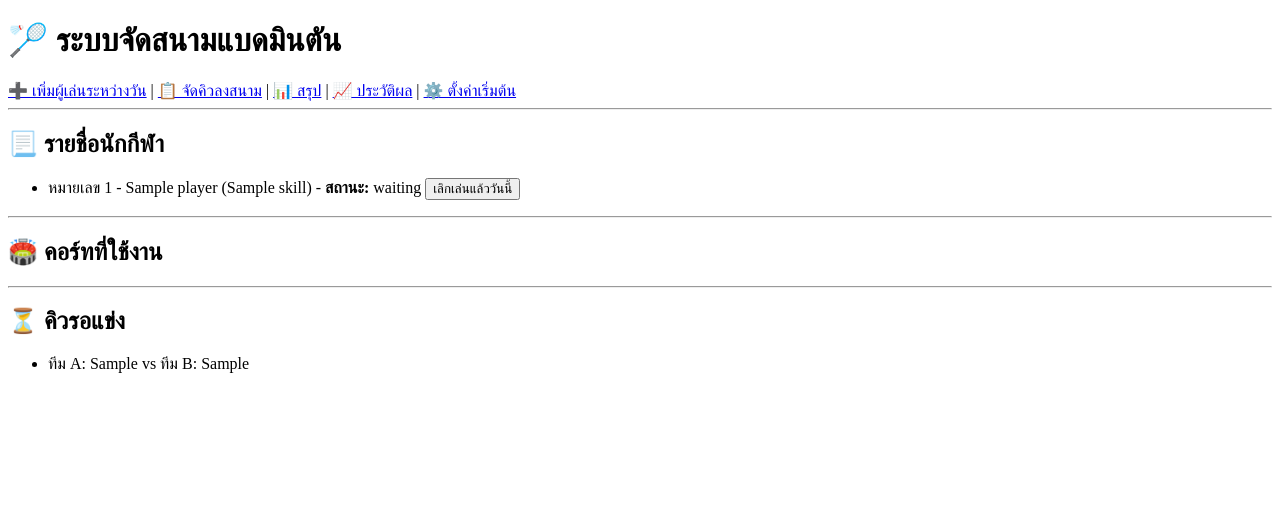
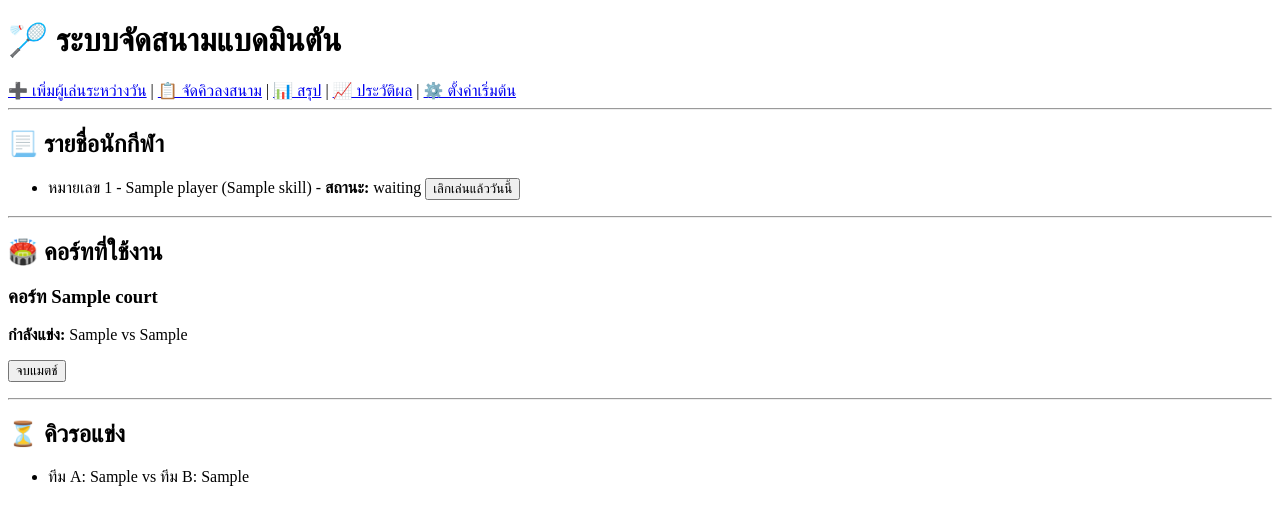
Before and after one commit to CHIRANONT/-, a Flask app: template templates/home.html in a window 1280 px wide. Shown: the top 525 px of the page. Run offline with Flask 3, Linux system fonts and the light colour scheme; the template is opened without the code that fills it: most values are stand-ins (such as "Sample title", 1, 10 or a date in 2020).

Commit message:
Update home.html

```diff
--- a/templates/home.html
+++ b/templates/home.html
@@ -35,7 +35,8 @@
     <hr>
 
     <h2>🏟️ คอร์ทที่ใช้งาน</h2>
-    {% for i, court in enumerate(courts) %}
+    {% for court in courts %}
+        {% set i = loop.index0 %}
         <div style="margin-bottom: 1em;">
             <h3>คอร์ท {{ court.name }}</h3>
             {% if court.current_match %}
```
